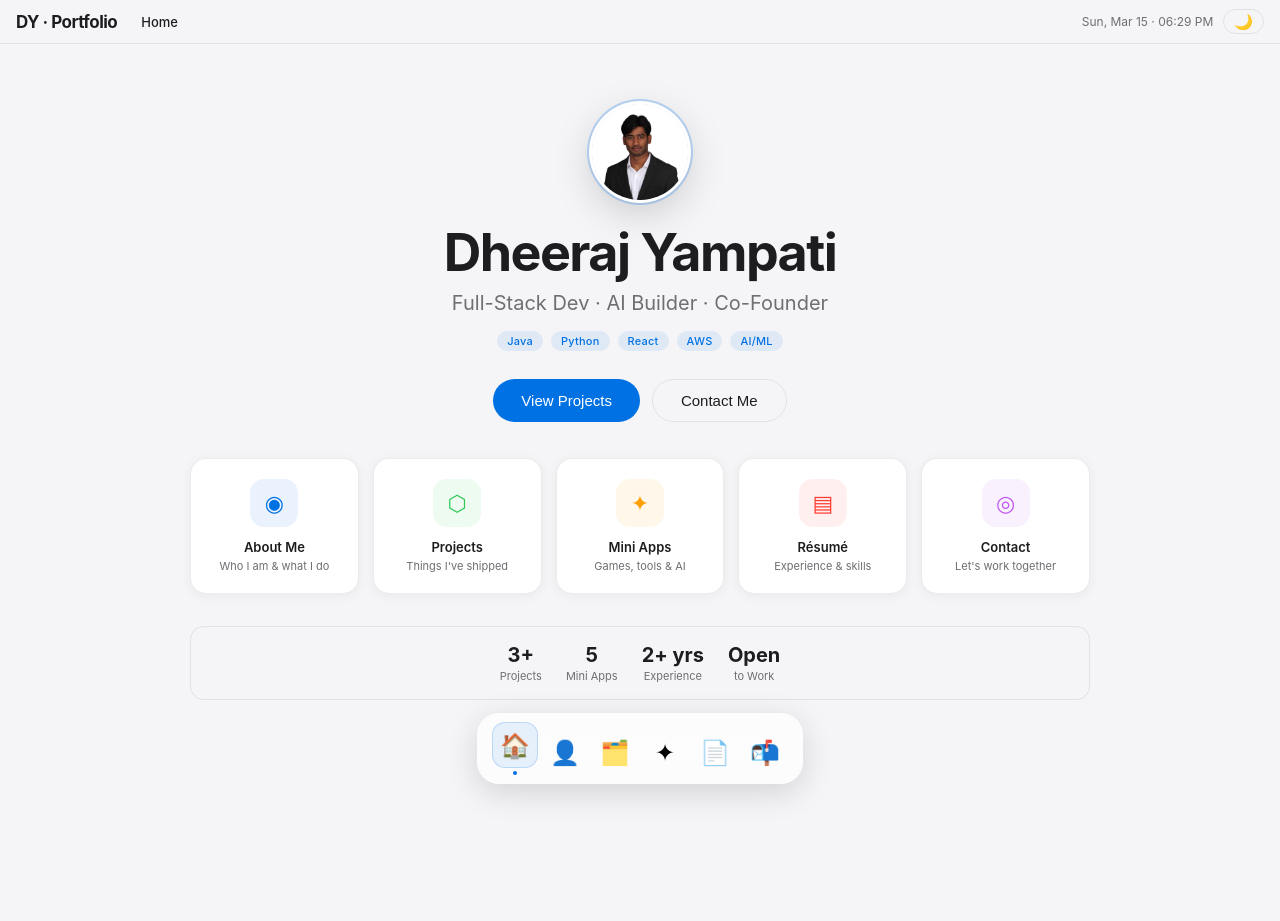
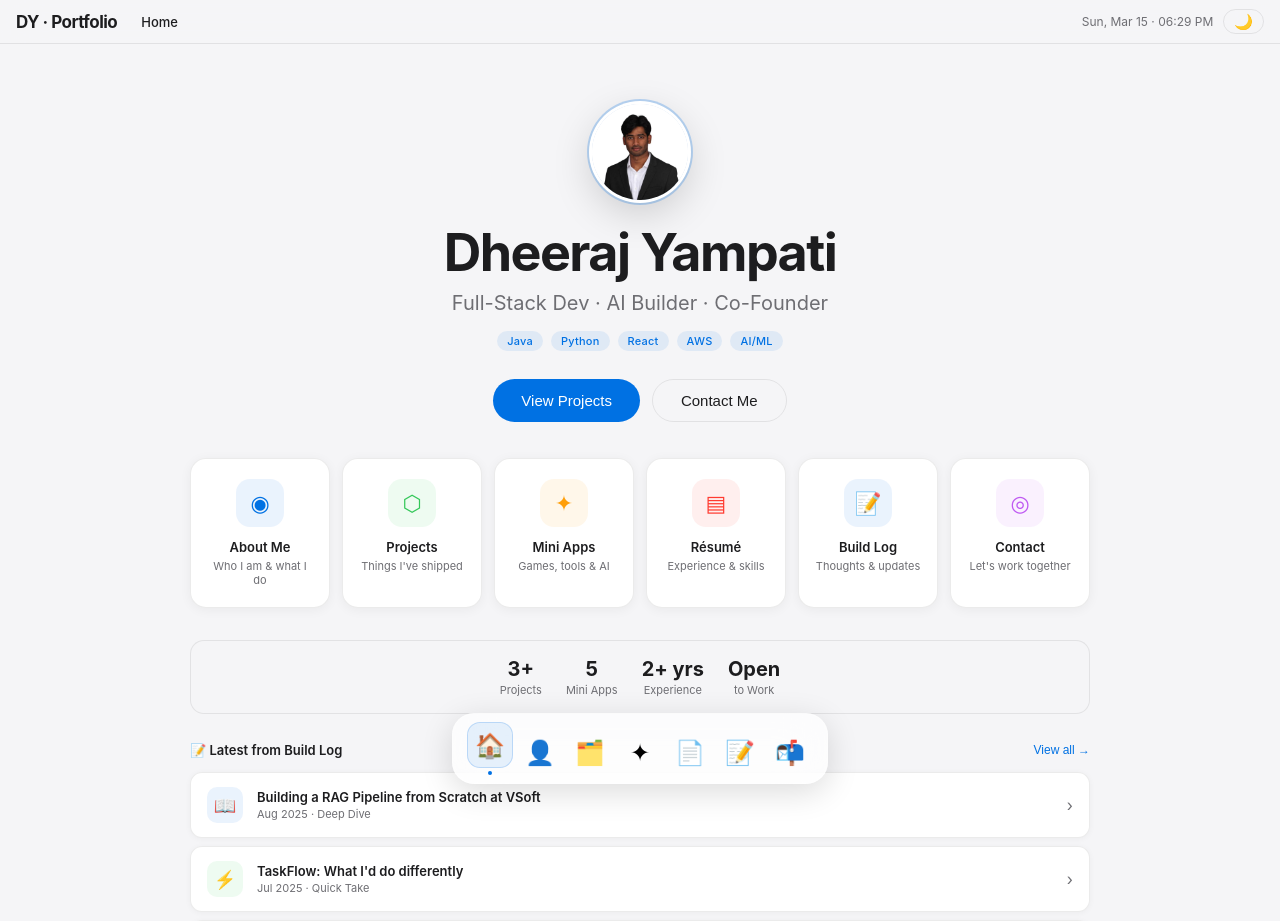
Before and after one commit to Dheeraj-Rex/portfolio-os, a React (Vite) app: page / in a window 1280 px wide. Shown: the top 921 px of the page. Before the commit the page ends 810 px from the top, so only its background shows below. Built offline with nearby package versions, Linux system fonts and the light colour scheme.

Commit message:
feat: build log section + remove custom cursor

```diff
--- a/src/App.jsx
+++ b/src/App.jsx
@@ -26,7 +26,7 @@ const font = "'SF Pro Display', -apple-system, BlinkMacSystemFont, 'Helvetica Ne
 const getGlobalStyle = (dark, c) => `
   @import url('https://fonts.googleapis.com/css2?family=Inter:wght@300;400;500;600&display=swap');
   *, *::before, *::after { margin:0; padding:0; box-sizing:border-box; }
-  body { background:${c.bg}; font-family:${font}; transition:background 0.3s ease; cursor:none; }
+  body { background:${c.bg}; font-family:${font}; transition:background 0.3s ease; }
   ::-webkit-scrollbar { width:6px; }
   ::-webkit-scrollbar-track { background:transparent; }
   ::-webkit-scrollbar-thumb { background:rgba(128,128,128,0.25); border-radius:10px; }
@@ -44,20 +44,23 @@ const getGlobalStyle = (dark, c) => `
   .scaleIn  { animation:scaleIn  0.35s cubic-bezier(.22,.68,0,1.2) both; }
   .section-enter { animation:slideUp 0.42s cubic-bezier(.22,.68,0,1.15) both; }
 
-  .dock-icon { transition:transform 0.2s cubic-bezier(.22,.68,0,1.2); cursor:none; }
+  .dock-icon { transition:transform 0.2s cubic-bezier(.22,.68,0,1.2); cursor:pointer; }
   .dock-icon:hover { transform:scale(1.24) translateY(-7px) !important; }
 
-  .card { transition:all 0.2s ease; }
+  .card { transition:all 0.2s ease; cursor:pointer; }
   .card:hover { transform:translateY(-2px); box-shadow:0 10px 36px rgba(0,0,0,${dark?'0.28':'0.09'}); }
 
   .btn-primary { transition:all 0.15s ease; }
   .btn-primary:hover { filter:brightness(1.08); transform:scale(1.02); }
 
-  .mini-app { transition:all 0.2s ease; }
+  .mini-app { transition:all 0.2s ease; cursor:pointer; }
   .mini-app:hover { box-shadow:0 4px 20px ${c.accent}18 !important; border-color:${c.accent}40 !important; }
 
-  .nav-pill { transition:background 0.15s ease; border-radius:6px; }
+  .nav-pill { transition:background 0.15s ease; border-radius:6px; cursor:pointer; }
   .nav-pill:hover { background:rgba(128,128,128,0.1) !important; }
+
+  .blog-card { transition:all 0.2s ease; cursor:pointer; }
+  .blog-card:hover { transform:translateY(-2px); box-shadow:0 8px 28px rgba(0,0,0,${dark?'0.22':'0.08'}); }
 
   .skeleton-line {
     background:linear-gradient(90deg, ${c.skeleton} 25%, ${c.skeletonShine} 50%, ${c.skeleton} 75%);
@@ -66,11 +69,8 @@ const getGlobalStyle = (dark, c) => `
     border-radius:8px;
   }
 
-  .cursor-dot  { pointer-events:none; position:fixed; border-radius:50%; z-index:99999; }
-  .cursor-ring { pointer-events:none; position:fixed; border-radius:50%; z-index:99998; }
-  a, button, [role="button"], .dock-icon, .card, .mini-app { cursor:none !important; }
-
   @media (max-width:768px) {
+    .desktop-grid-6  { grid-template-columns:repeat(3,1fr) !important; gap:10px !important; }
     .desktop-grid-5  { grid-template-columns:repeat(3,1fr) !important; }
     .desktop-grid-3  { grid-template-columns:1fr 1fr !important; }
     .desktop-grid-skills { grid-template-columns:1fr 1fr !important; }
@@ -80,48 +80,15 @@ const getGlobalStyle = (dark, c) => `
     .hero-sub   { font-size:16px !important; }
     .section-pad { padding:18px !important; }
     .hide-mobile { display:none !important; }
-    body { cursor:auto; }
-    .cursor-dot, .cursor-ring { display:none; }
-    a, button, [role="button"], .dock-icon, .card, .mini-app { cursor:auto !important; }
   }
   @media (max-width:480px) {
+    .desktop-grid-6 { grid-template-columns:repeat(3,1fr) !important; gap:8px !important; }
     .desktop-grid-5 { grid-template-columns:repeat(2,1fr) !important; gap:10px !important; }
     .desktop-grid-3 { grid-template-columns:1fr !important; }
     .hero-title { font-size:28px !important; }
     .stats-bar  { gap:14px !important; flex-wrap:wrap !important; }
   }
 `;
-
-// ─── CUSTOM CURSOR ────────────────────────────────────────────────
-const CustomCursor = () => {
-  const dotRef = useRef(null);
-  const ringRef = useRef(null);
-  const mouse = useRef({ x:-100, y:-100 });
-  const ring  = useRef({ x:-100, y:-100 });
-  const raf   = useRef(null);
-  const { colors } = useTheme();
-
-  useEffect(() => {
-    const onMove = e => { mouse.current = { x: e.clientX, y: e.clientY }; };
-    window.addEventListener("mousemove", onMove);
-    const loop = () => {
-      ring.current.x += (mouse.current.x - ring.current.x) * 0.13;
-      ring.current.y += (mouse.current.y - ring.current.y) * 0.13;
-      if (dotRef.current) { dotRef.current.style.left=`${mouse.current.x-4}px`; dotRef.current.style.top=`${mouse.current.y-4}px`; }
-      if (ringRef.current){ ringRef.current.style.left=`${ring.current.x-18}px`; ringRef.current.style.top=`${ring.current.y-18}px`; }
-      raf.current = requestAnimationFrame(loop);
-    };
-    raf.current = requestAnimationFrame(loop);
-    return () => { window.removeEventListener("mousemove", onMove); cancelAnimationFrame(raf.current); };
-  }, []);
-
-  return (
-    <>
-      <div ref={dotRef}  className="cursor-dot"  style={{ width:8,  height:8,  background:colors.accent, opacity:0.9 }} />
-      <div ref={ringRef} className="cursor-ring" style={{ width:36, height:36, border:`1.5px solid ${colors.accent}`, opacity:0.32 }} />
-    </>
-  );
-};
 
 // ─── SKELETON ────────────────────────────────────────────────────
 const SkeletonSection = () => {
@@ -177,6 +144,7 @@ const HomeSection = ({ onNav }) => {
     {id:"projects", icon:"⬡", label:"Projects",  color:"#34c759", desc:"Things I've shipped"},
     {id:"miniapps", icon:"✦", label:"Mini Apps", color:"#ff9f0a", desc:"Games, tools & AI"},
     {id:"resume",   icon:"▤", label:"Résumé",    color:"#ff3b30", desc:"Experience & skills"},
+    {id:"blog",     icon:"📝", label:"Build Log", color:"#0071e3", desc:"Thoughts & updates"},
     {id:"contact",  icon:"◎", label:"Contact",   color:"#bf5af2", desc:"Let's work together"},
   ];
   return (
@@ -195,7 +163,7 @@ const HomeSection = ({ onNav }) => {
           <button onClick={()=>onNav("contact")} style={{ background:"transparent",color:colors.text,border:`1px solid ${colors.border}`,padding:"12px 28px",borderRadius:980,fontSize:15,fontWeight:500 }}>Contact Me</button>
         </div>
       </div>
-      <div className="desktop-grid-5" style={{ display:"grid",gridTemplateColumns:"repeat(5,1fr)",gap:14,animation:"fadeUp 0.5s 0.15s ease both",opacity:0,animationFillMode:"forwards" }}>
+      <div className="desktop-grid-6" style={{ display:"grid",gridTemplateColumns:"repeat(6,1fr)",gap:12,animation:"fadeUp 0.5s 0.15s ease both",opacity:0,animationFillMode:"forwards" }}>
         {cards.map((c,i)=>(
           <div key={c.id} className="card" onClick={()=>onNav(c.id)} style={{ background:colors.surfaceSolid,borderRadius:16,border:`1px solid ${colors.border}`,padding:"20px 16px",textAlign:"center",boxShadow:"0 2px 12px rgba(0,0,0,0.05)" }}>
             <div style={{ width:48,height:48,borderRadius:14,background:`${c.color}15`,display:"flex",alignItems:"center",justifyContent:"center",margin:"0 auto 12px",fontSize:22,color:c.color }}>{c.icon}</div>
@@ -212,6 +180,7 @@ const HomeSection = ({ onNav }) => {
           </div>
         ))}
       </div>
+      <HomeBlogPreview onNav={onNav}/>
     </div>
   );
 };
@@ -412,14 +381,19 @@ const AIChatPreview=()=>{
     const msg=input.trim();setInput("");setMsgs(m=>[...m,{role:"user",text:msg}]);setLoading(true);
     try{
       const res=await fetch("/api/chat",{method:"POST",headers:{"Content-Type":"application/json"},body:JSON.stringify({model:"claude-sonnet-4-20250514",max_tokens:1000,
-        system:`You are a friendly AI assistant embedded in Dheeraj Yampati's personal portfolio. Answer questions about him warmly and concisely (2-3 sentences). For greetings like "hi", respond warmly and offer to help.
+        system:`You are a friendly AI assistant embedded in Dheeraj Yampati's personal portfolio. Answer questions about him warmly and concisely (2-3 sentences max).
+
+IMPORTANT: For greetings like "hi", "hello", "hey", "what's up", "how are you" — respond warmly, introduce yourself briefly, and invite them to ask about Dheeraj. Never say "I'm not sure about that" to a greeting.
+
 NAME: Dheeraj Yampati | LOCATION: Fairfax, VA | EMAIL: dheerajyampati@gmail.com
 EDUCATION: B.S. Computer Science, George Mason University, Dec 2025.
 CURRENT: SWE Intern at ELINT PRO (Sep 2025–Present, Java Spring Boot, MySQL, JWT, HRMS). Co-Founder at Apex Sky (Jan 2023–Present, startup, pitched investors).
 PAST: ML Intern VSoft Consulting (Jun–Aug 2025, AWS pipelines, RAG, Weaviate, bge-m3, Llama3, Mistral). SWE Intern Think Analytix (Jun–Aug 2024, React, FastAPI, PostgreSQL).
 PROJECTS: Microsoft ChatBot (MS Graph, FastAPI, RAG, Weaviate), TaskFlow (React, FastAPI, PostgreSQL, Docker, AWS, JWT), Immigration System (JavaFX, MySQL, MVC).
 SKILLS: Java, Python, C/C++, JS/React/Next.js, SQL, Spring Boot, FastAPI, AWS, RAG, Docker, Git.
-GITHUB: https://github.com/Dheeraj-Rex | LINKEDIN: https://linkedin.com/in/dheerajyampati`,
+GITHUB: https://github.com/Dheeraj-Rex | LINKEDIN: https://linkedin.com/in/dheerajyampati
+
+Always respond in a warm, helpful, conversational tone. Keep answers to 2-3 sentences.`,
         messages:[{role:"user",content:msg}]})});
       const data=await res.json();setMsgs(m=>[...m,{role:"ai",text:data.content?.[0]?.text||"Not sure about that!"}]);
     }catch{setMsgs(m=>[...m,{role:"ai",text:"Something went wrong — try again!"}]);}
@@ -627,8 +601,171 @@ const ContactSection=()=>{
   );
 };
 
+// ─── BUILD LOG DATA ───────────────────────────────────────────────
+// To add a new post: copy one object, change the fields, push to GitHub.
+const POSTS = [
+  {
+    id: 1,
+    type: "deep-dive",
+    title: "Building a RAG Pipeline from Scratch at VSoft",
+    date: "Aug 2025",
+    tags: ["AI", "RAG", "Python", "AWS"],
+    summary: "My internship project: turning a pile of company documents into a searchable AI brain using Weaviate, bge-m3 embeddings, and Mistral.",
+    body: `At VSoft Consulting I was handed a challenge: make 3 years of internal documents searchable using AI — in 8 weeks.
+
+The stack I ended up with: FastAPI as the backend, Weaviate as the vector database, bge-m3 for generating embeddings, and Mistral/Llama 3 for generating natural language answers.
+
+The hardest part wasn't the ML — it was chunking. How you split documents before embedding them completely changes retrieval quality. Too small and you lose context. Too big and the embedding is noisy. I landed on 512-token chunks with 64-token overlap after a lot of trial and error.
+
+The result was a tool that let employees ask questions like "what was the Q3 client onboarding process for healthcare?" and get back a cited, accurate answer in under 2 seconds. Presented it to managers and investors at the sprint review — shipped on time.
+
+Big takeaway: RAG is 20% models and 80% data pipeline. The chunking, cleaning, and indexing strategy matters way more than which LLM you pick.`,
+  },
+  {
+    id: 2,
+    type: "short",
+    title: "TaskFlow: What I'd do differently",
+    date: "Jul 2025",
+    tags: ["React", "FastAPI", "Lessons"],
+    summary: "Built a full-stack team task manager with WebSockets and Docker. Here's the one thing I'd redesign if I started over.",
+    body: `TaskFlow was my most complete full-stack project — React frontend, FastAPI backend, PostgreSQL, JWT auth, WebSocket real-time updates, Docker, deployed on AWS.
+
+If I rebuilt it today I'd replace the custom WebSocket layer with Supabase Realtime. I spent 2 weeks building and debugging the WebSocket connection management that Supabase gives you for free in 10 minutes. Classic "build vs buy" lesson learned the hard way.
+
+The Docker + AWS deployment was actually the smoothest part — turns out containerizing from day one saves you enormous pain later.`,
+  },
+  {
+    id: 3,
+    type: "short",
+    title: "Co-founding Apex Sky — what 2 years taught me",
+    date: "Jan 2025",
+    tags: ["Startup", "Entrepreneurship", "Lessons"],
+    summary: "Two years in on Apex Sky. The most surprising thing I learned had nothing to do with code.",
+    body: `When I co-founded Apex Sky in 2023 I thought the hardest part would be building the product. I was wrong — the hardest part is deciding what NOT to build.
+
+We talked to professors, CEOs, and industry leaders. Every conversation added a new "must-have" feature to the list. Learning to say no — and to validate before building — is the most valuable skill I've developed outside of engineering.
+
+Pitching to investors is also nothing like you imagine. They care less about features than you think. They care about: do you understand the problem deeply, and why are you the right person to solve it?
+
+Still building. More updates soon.`,
+  },
+  {
+    id: 4,
+    type: "deep-dive",
+    title: "How I built this Portfolio OS",
+    date: "Mar 2026",
+    tags: ["React", "Design", "Canvas API"],
+    summary: "A portfolio that IS a product. How I designed and built an OS-style personal site with embedded games, an AI chatbot, and a live build log.",
+    body: `Most developer portfolios are glorified resumes with a projects section. I wanted mine to be a product you actually experience — not just read.
+
+The concept: a macOS-inspired operating system. Fixed menu bar with live clock. An animated dock for navigation. Each section opens like an app window with window control dots.
+
+The most fun part was the mini apps — real, working apps embedded directly in the page. Snake and Breakout built on HTML Canvas with a full game loop running at 60fps via requestAnimationFrame. The AI Assistant calls a Vercel serverless function that proxies to the Anthropic API — no CORS issues, no exposed keys.
+
+Dark mode was straightforward: a React Context that swaps two complete color token objects. Every component reads from the context so the whole UI responds instantly.
+
+The build log you're reading right now is just a static array in the source code. No CMS, no database. Adding a post = adding one object and pushing to GitHub. Simple wins.
+
+Stack: React + Vite, deployed on Vercel, custom serverless API routes for AI and email.`,
+  },
+];
+
+// ─── BLOG SECTION ─────────────────────────────────────────────────
+const BlogSection = () => {
+  const { colors } = useTheme();
+  const [expanded, setExpanded] = useState(null);
+
+  return (
+    <SectionShell>
+      <div style={{ maxWidth:860, margin:"0 auto" }}>
+        <div style={{ display:"flex", justifyContent:"space-between", alignItems:"flex-end", marginBottom:28 }}>
+          <div>
+            <p style={{ fontSize:12, fontWeight:600, color:colors.accent, letterSpacing:"0.08em", textTransform:"uppercase", marginBottom:6 }}>Thoughts & Work</p>
+            <h2 style={{ fontSize:32, fontWeight:700, color:colors.text, letterSpacing:"-0.025em" }}>Build Log</h2>
+          </div>
+          <span style={{ fontSize:13, color:colors.subtext }}>{POSTS.length} posts</span>
+        </div>
+
+        <div style={{ display:"flex", flexDirection:"column", gap:14 }}>
+          {POSTS.map(post => {
+            const isOpen = expanded === post.id;
+            const isDeepDive = post.type === "deep-dive";
+            return (
+              <div key={post.id}>
+                <div className="blog-card" onClick={() => setExpanded(isOpen ? null : post.id)}
+                  style={{ borderRadius:16, padding:22, border:`1px solid ${isOpen ? colors.accent+"40" : colors.border}`, background: isOpen ? `${colors.accent}05` : colors.surfaceSolid, boxShadow:"0 2px 12px rgba(0,0,0,0.04)" }}>
+                  <div style={{ display:"flex", justifyContent:"space-between", alignItems:"flex-start", gap:12 }}>
+                    <div style={{ flex:1 }}>
+                      <div style={{ display:"flex", gap:8, alignItems:"center", marginBottom:8, flexWrap:"wrap" }}>
+                        <span style={{ fontSize:11, fontWeight:600, padding:"2px 10px", borderRadius:20,
+                          background: isDeepDive ? `${colors.accent}15` : `${colors.green}15`,
+                          color: isDeepDive ? colors.accent : colors.green }}>
+                          {isDeepDive ? "Deep Dive" : "Quick Take"}
+                        </span>
+                        {post.tags.map(t => <Tag key={t} label={t} />)}
+                        <span style={{ fontSize:11, color:colors.subtext, marginLeft:"auto" }}>{post.date}</span>
+                      </div>
+                      <h3 style={{ fontSize:16, fontWeight:600, color:colors.text, lineHeight:1.3, marginBottom:6 }}>{post.title}</h3>
+                      <p style={{ fontSize:13, color:colors.subtext, lineHeight:1.6 }}>{post.summary}</p>
+                    </div>
+                    <div style={{ fontSize:18, color:colors.subtext, transition:"transform 0.2s ease", transform: isOpen ? "rotate(90deg)" : "rotate(0deg)", flexShrink:0, marginTop:2 }}>›</div>
+                  </div>
+                </div>
+
+                {/* Expanded body */}
+                {isOpen && (
+                  <div className="slideUp" style={{ marginTop:4, borderRadius:14, padding:"24px 26px", background:colors.bg, border:`1px solid ${colors.border}` }}>
+                    {post.body.split("\n\n").map((para, i) => (
+                      <p key={i} style={{ fontSize:14, color:colors.text, lineHeight:1.8, marginBottom: i < post.body.split("\n\n").length - 1 ? 16 : 0 }}>{para}</p>
+                    ))}
+                    <div style={{ marginTop:20, paddingTop:16, borderTop:`1px solid ${colors.border}`, display:"flex", justifyContent:"space-between", alignItems:"center" }}>
+                      <div style={{ display:"flex", gap:6, flexWrap:"wrap" }}>
+                        {post.tags.map(t => <Tag key={t} label={t} />)}
+                      </div>
+                      <span style={{ fontSize:12, color:colors.subtext }}>{post.date}</span>
+                    </div>
+                  </div>
+                )}
+              </div>
+            );
+          })}
+        </div>
+      </div>
+    </SectionShell>
+  );
+};
+
+// ─── HOME BLOG PREVIEW ────────────────────────────────────────────
+const HomeBlogPreview = ({ onNav }) => {
+  const { colors } = useTheme();
+  const latest = POSTS.slice(0, 3);
+  return (
+    <div style={{ marginTop:28, animation:"fadeUp 0.5s 0.35s ease both", opacity:0, animationFillMode:"forwards" }}>
+      <div style={{ display:"flex", justifyContent:"space-between", alignItems:"center", marginBottom:14 }}>
+        <span style={{ fontSize:13, fontWeight:600, color:colors.text }}>📝 Latest from Build Log</span>
+        <button onClick={() => onNav("blog")} style={{ fontSize:12, color:colors.accent, background:"none", border:"none", cursor:"pointer", fontWeight:500 }}>View all →</button>
+      </div>
+      <div style={{ display:"flex", flexDirection:"column", gap:8 }}>
+        {latest.map(post => (
+          <div key={post.id} className="blog-card" onClick={() => onNav("blog")}
+            style={{ display:"flex", alignItems:"center", gap:14, padding:"14px 16px", borderRadius:12, background:colors.surfaceSolid, border:`1px solid ${colors.border}`, boxShadow:"0 1px 6px rgba(0,0,0,0.04)" }}>
+            <div style={{ width:36, height:36, borderRadius:10, background: post.type==="deep-dive" ? `${colors.accent}15` : `${colors.green}15`, display:"flex", alignItems:"center", justifyContent:"center", fontSize:18, flexShrink:0 }}>
+              {post.type === "deep-dive" ? "📖" : "⚡"}
+            </div>
+            <div style={{ flex:1, minWidth:0 }}>
+              <div style={{ fontSize:13, fontWeight:600, color:colors.text, whiteSpace:"nowrap", overflow:"hidden", textOverflow:"ellipsis" }}>{post.title}</div>
+              <div style={{ fontSize:11, color:colors.subtext, marginTop:2 }}>{post.date} · {post.type === "deep-dive" ? "Deep Dive" : "Quick Take"}</div>
+            </div>
+            <div style={{ fontSize:16, color:colors.subtext, flexShrink:0 }}>›</div>
+          </div>
+        ))}
+      </div>
+    </div>
+  );
+};
+
 // ─── DOCK ─────────────────────────────────────────────────────────
-const dockItems=[{id:"home",icon:"🏠"},{id:"about",icon:"👤"},{id:"projects",icon:"🗂️"},{id:"miniapps",icon:"✦"},{id:"resume",icon:"📄"},{id:"contact",icon:"📬"}];
+const dockItems=[{id:"home",icon:"🏠"},{id:"about",icon:"👤"},{id:"projects",icon:"🗂️"},{id:"miniapps",icon:"✦"},{id:"resume",icon:"📄"},{id:"blog",icon:"📝"},{id:"contact",icon:"📬"}];
 
 const Dock=({active,onNav})=>{
   const {colors}=useTheme();
@@ -649,7 +786,7 @@ const MenuBar=({section,dark,setDark})=>{
   const {colors}=useTheme();
   const [time,setTime]=useState(new Date());
   useEffect(()=>{const t=setInterval(()=>setTime(new Date()),1000);return()=>clearInterval(t);},[]);
-  const labels={home:"Home",about:"About Me",projects:"Projects",miniapps:"Mini Apps",resume:"Résumé",contact:"Contact"};
+  const labels={home:"Home",about:"About Me",projects:"Projects",miniapps:"Mini Apps",resume:"Résumé",blog:"Build Log",contact:"Contact"};
   return(
     <div style={{position:"fixed",top:0,left:0,right:0,zIndex:200,background:colors.menubar,backdropFilter:"blur(20px)",WebkitBackdropFilter:"blur(20px)",borderBottom:`1px solid ${colors.border}`,display:"flex",justifyContent:"space-between",alignItems:"center",padding:"0 16px",height:44}}>
       <div style={{display:"flex",gap:16,alignItems:"center"}}>
@@ -684,6 +821,7 @@ export default function PortfolioOS() {
     projects:<ProjectsSection/>,
     miniapps:<MiniAppsSection/>,
     resume:<ResumeSection/>,
+    blog:<BlogSection/>,
     contact:<ContactSection/>,
   };
 
@@ -691,7 +829,6 @@ export default function PortfolioOS() {
     <ThemeCtx.Provider value={{colors,dark,setDark}}>
       <div style={{minHeight:"100vh",background:colors.bg,fontFamily:font,transition:"background 0.3s ease"}}>
         <style>{getGlobalStyle(dark,colors)}</style>
-        <CustomCursor/>
         <MenuBar section={section} dark={dark} setDark={setDark}/>
         <div key={key} className="section-enter" style={{paddingTop:64,paddingBottom:110,paddingLeft:16,paddingRight:16,maxWidth:1000,margin:"0 auto"}}>
           {loading?<SkeletonSection/>:sections[section]}
```
